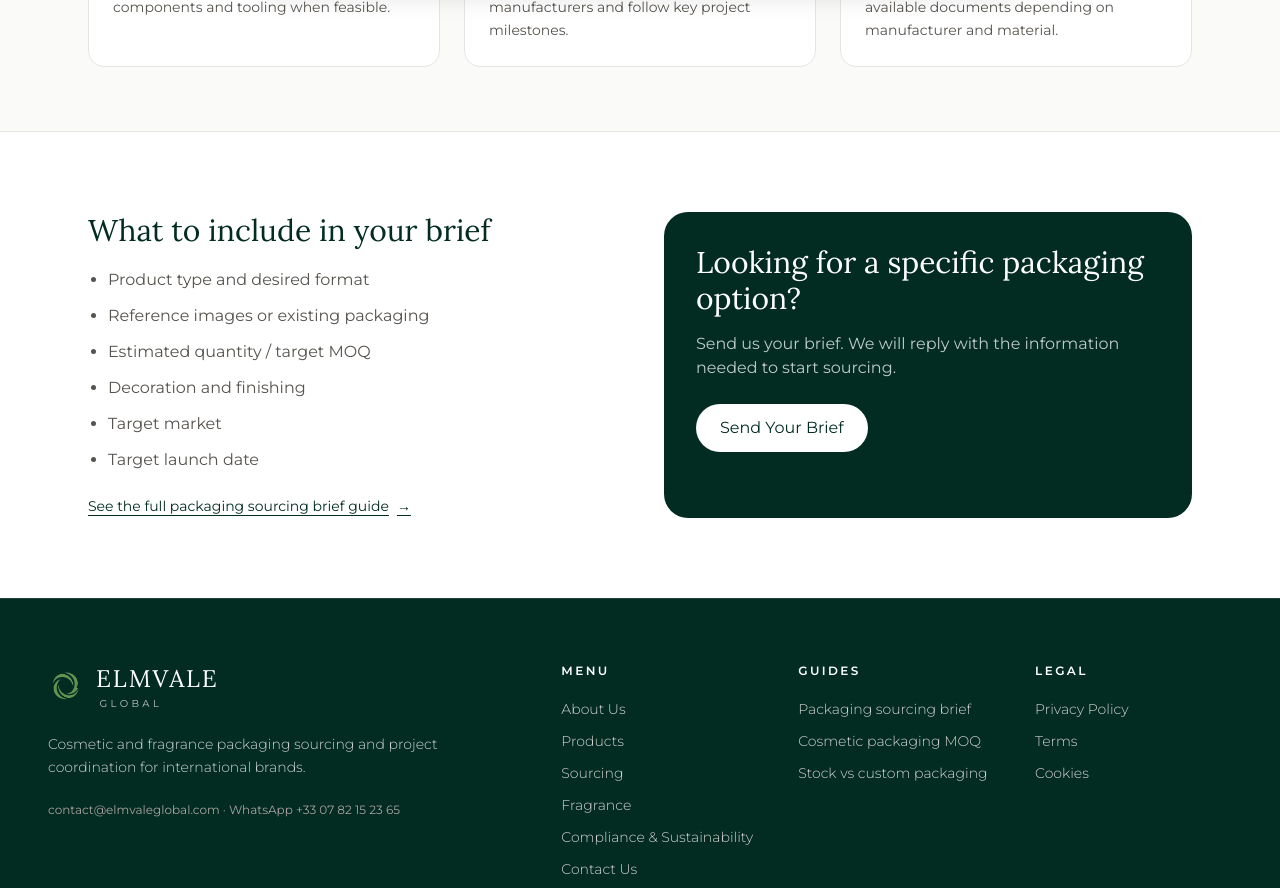
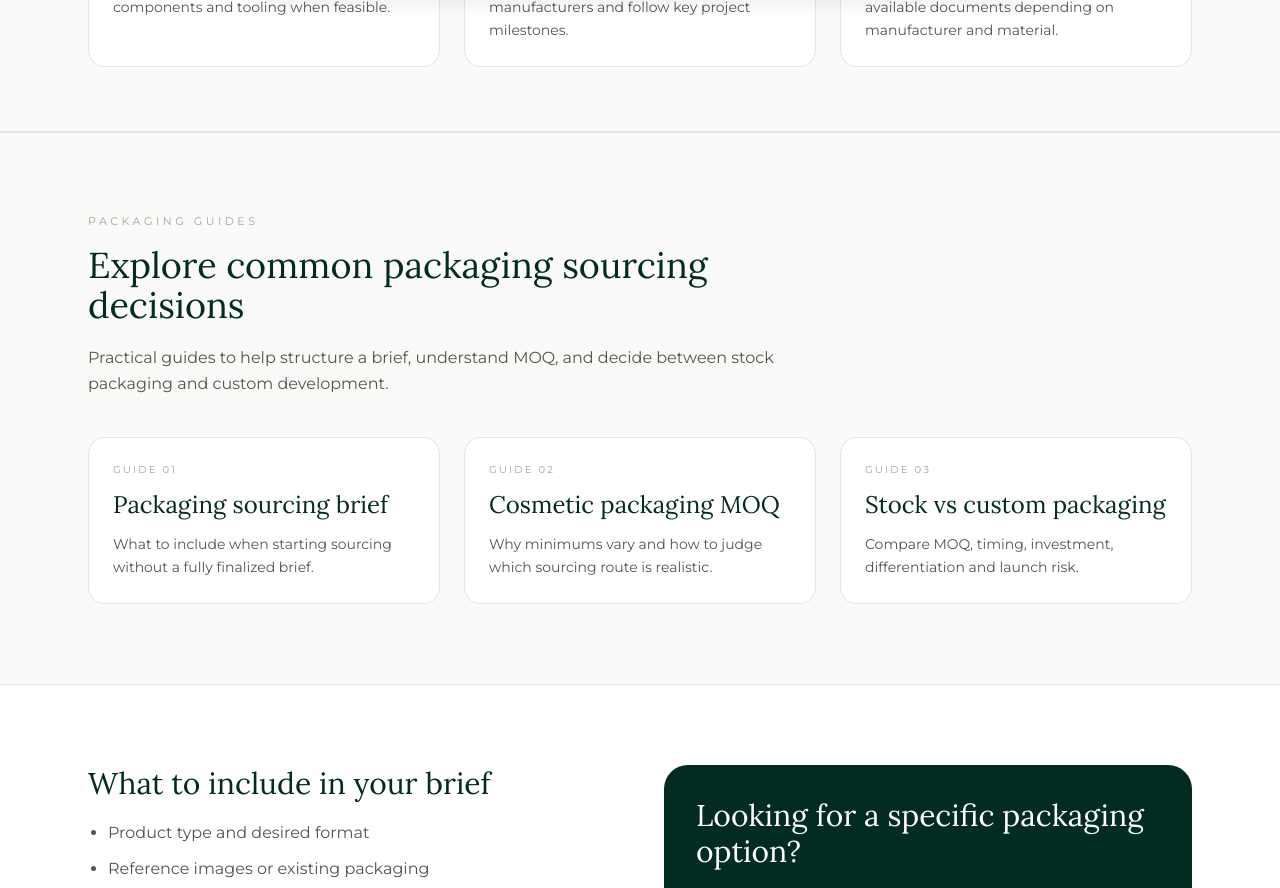
Before and after one commit to cathy6140/-Elmvale-Global-.github.io, a React (Vite) app: page /sourcing in a window 1280 px wide. Shown: the part 800-1688 px from the top of the page. Built offline with nearby package versions, Linux system fonts and the light colour scheme.

Commit message:
Add packaging guides section to sourcing page

```diff
--- a/src/pages/Sourcing.tsx
+++ b/src/pages/Sourcing.tsx
@@ -50,6 +50,41 @@ const Sourcing: React.FC = () => {
         </div>
       </section>
 
+      <section className="bg-stone-50 border-y border-stone-200">
+        <div className="max-w-6xl mx-auto px-6 py-20">
+          <div className="max-w-3xl mb-10">
+            <p className="uppercase text-[11px] tracking-[0.32em] text-stone-400 mb-4">
+              {fr ? "GUIDES PACKAGING" : "PACKAGING GUIDES"}
+            </p>
+            <h2 className="font-serif font-normal text-3xl md:text-4xl text-brand-dark mb-5">
+              {fr ? "Approfondir les décisions de sourcing" : "Explore common packaging sourcing decisions"}
+            </h2>
+            <p className="text-stone-600 leading-relaxed">
+              {fr
+                ? "Des guides pratiques pour cadrer un brief, comprendre les MOQ et choisir entre une référence stock et un développement custom."
+                : "Practical guides to help structure a brief, understand MOQ, and decide between stock packaging and custom development."}
+            </p>
+          </div>
+          <div className="grid md:grid-cols-3 gap-6">
+            <Link to="/packaging-sourcing-brief" className="bg-white border border-stone-200 rounded-2xl p-6 hover:shadow-md transition">
+              <p className="uppercase text-[10px] tracking-[0.22em] text-stone-400 mb-3">{fr ? "GUIDE 01" : "GUIDE 01"}</p>
+              <h3 className="font-serif text-2xl text-brand-dark mb-3">{fr ? "Brief sourcing packaging" : "Packaging sourcing brief"}</h3>
+              <p className="text-sm text-stone-600 leading-relaxed">{fr ? "Les informations utiles pour commencer un sourcing sans brief finalisé." : "What to include when starting sourcing without a fully finalized brief."}</p>
+            </Link>
+            <Link to="/cosmetic-packaging-moq" className="bg-white border border-stone-200 rounded-2xl p-6 hover:shadow-md transition">
+              <p className="uppercase text-[10px] tracking-[0.22em] text-stone-400 mb-3">{fr ? "GUIDE 02" : "GUIDE 02"}</p>
+              <h3 className="font-serif text-2xl text-brand-dark mb-3">{fr ? "MOQ packaging cosmétique" : "Cosmetic packaging MOQ"}</h3>
+              <p className="text-sm text-stone-600 leading-relaxed">{fr ? "Pourquoi les minimums varient et comment évaluer une route réaliste." : "Why minimums vary and how to judge which sourcing route is realistic."}</p>
+            </Link>
+            <Link to="/stock-vs-custom-packaging" className="bg-white border border-stone-200 rounded-2xl p-6 hover:shadow-md transition">
+              <p className="uppercase text-[10px] tracking-[0.22em] text-stone-400 mb-3">{fr ? "GUIDE 03" : "GUIDE 03"}</p>
+              <h3 className="font-serif text-2xl text-brand-dark mb-3">{fr ? "Stock vs custom" : "Stock vs custom packaging"}</h3>
+              <p className="text-sm text-stone-600 leading-relaxed">{fr ? "Comparer MOQ, délai, investissement, différenciation et risque de lancement." : "Compare MOQ, timing, investment, differentiation and launch risk."}</p>
+            </Link>
+          </div>
+        </div>
+      </section>
+
       <section className="max-w-6xl mx-auto px-6 py-20 grid lg:grid-cols-2 gap-12">
         <div>
           <h2 className="font-serif text-3xl text-brand-dark mb-5">{fr ? "Ce que nous demandons dans un brief" : "What to include in your brief"}</h2>
```
